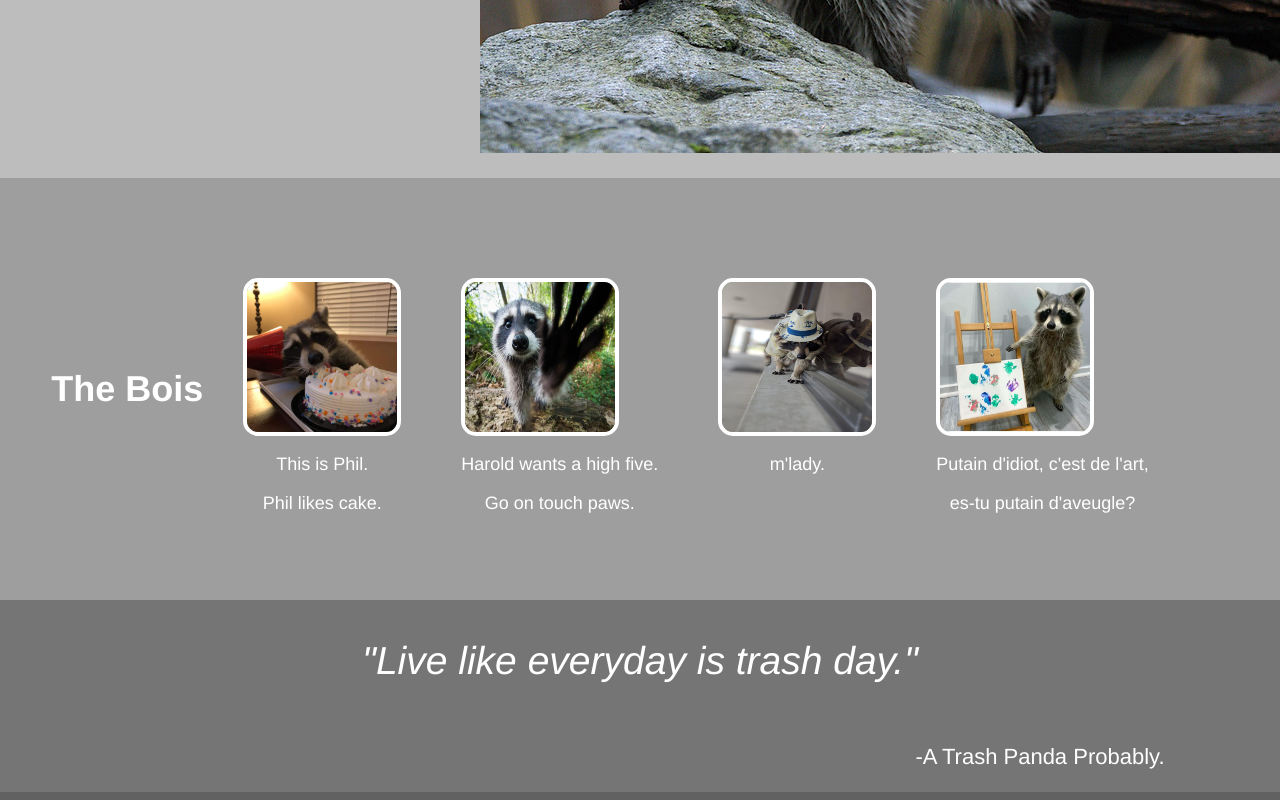
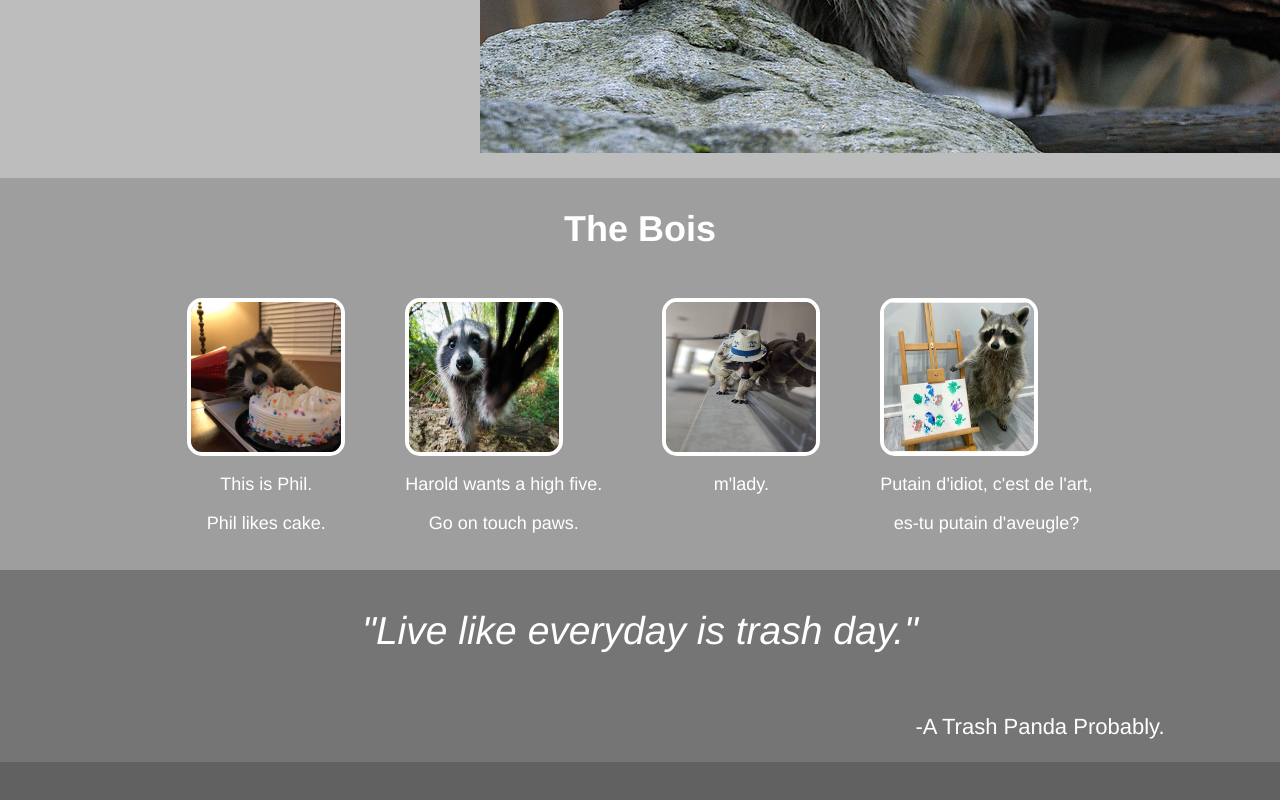
Before and after one commit to derpyfoop/Landing-page-Odin, a plain HTML site: page index.html in a window 1280 px wide. Shown: the part 526-1326 px from the top of the page. Drawn offline with Linux system fonts and the light colour scheme.

Commit message:
Fixed "The Bois" header.

```diff
--- a/styles.css
+++ b/styles.css
@@ -77,6 +77,7 @@
 .the-bois-container {
   display: flex;
   background-color: #9E9E9E;
+  flex-direction: column;
   justify-content:center;
   align-items:center;
 }
@@ -91,9 +92,8 @@
 .the-bois-list{
   display: flex;
   list-style: none;
-  margin-top: 100px;
-  margin-right: 80px;
-  padding-bottom: 50px;
+  margin-left: 0px;
+  padding: 0px;
   gap: 60px;
   font-size: 18px;
   text-align:center;
```
